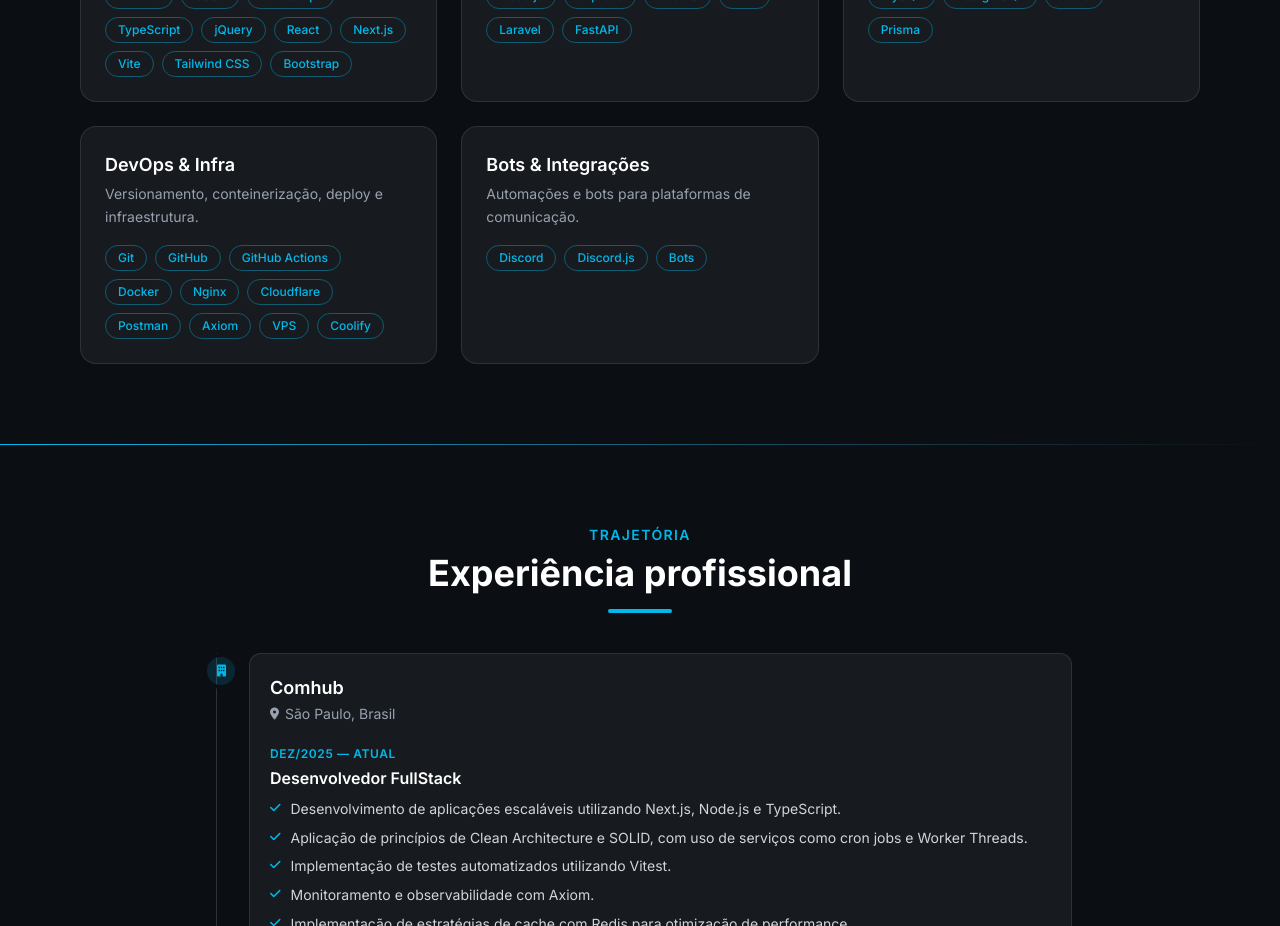
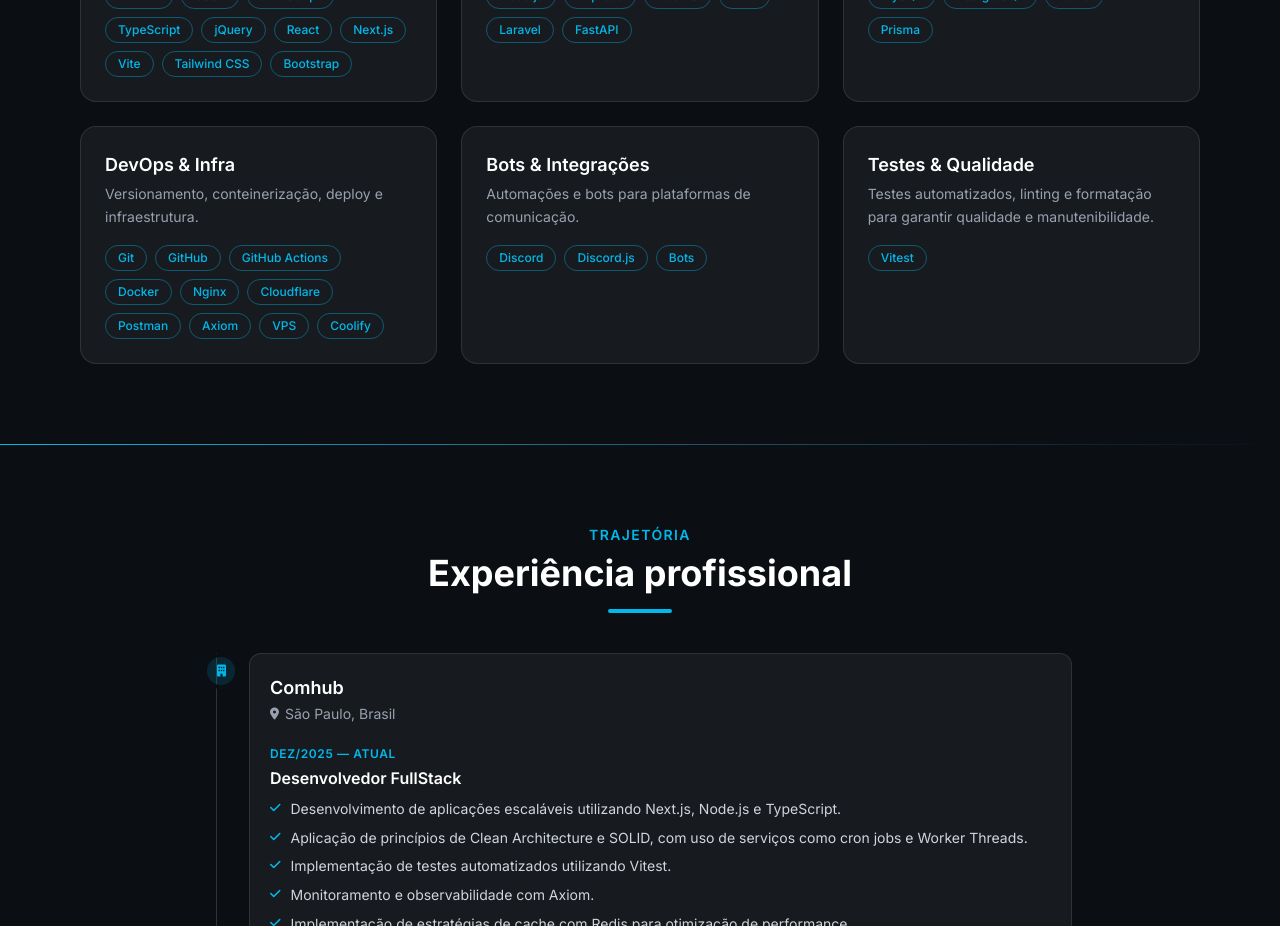
Before and after one commit to matheussantosspbr/Portfolio, a Next.js app: page / in a window 1280 px wide. Shown: the part 2540-3466 px from the top of the page. Built offline with nearby package versions, Linux system fonts and the light colour scheme; no server answers.

Commit message:
feat: add "Testes & Qualidade" category to Skills component with description and stacks

```diff
--- a/src/components/Skills.tsx
+++ b/src/components/Skills.tsx
@@ -56,6 +56,11 @@
     description: "Automações e bots para plataformas de comunicação.",
     stacks: ["Discord", "Discord.js", "Bots"],
   },
+  {
+    name: "Testes & Qualidade",
+    description: "Testes automatizados, linting e formatação para garantir qualidade e manutenibilidade.",
+    stacks: ["Vitest"]
+  }
 ];
 
 export default function Skills() {
```
